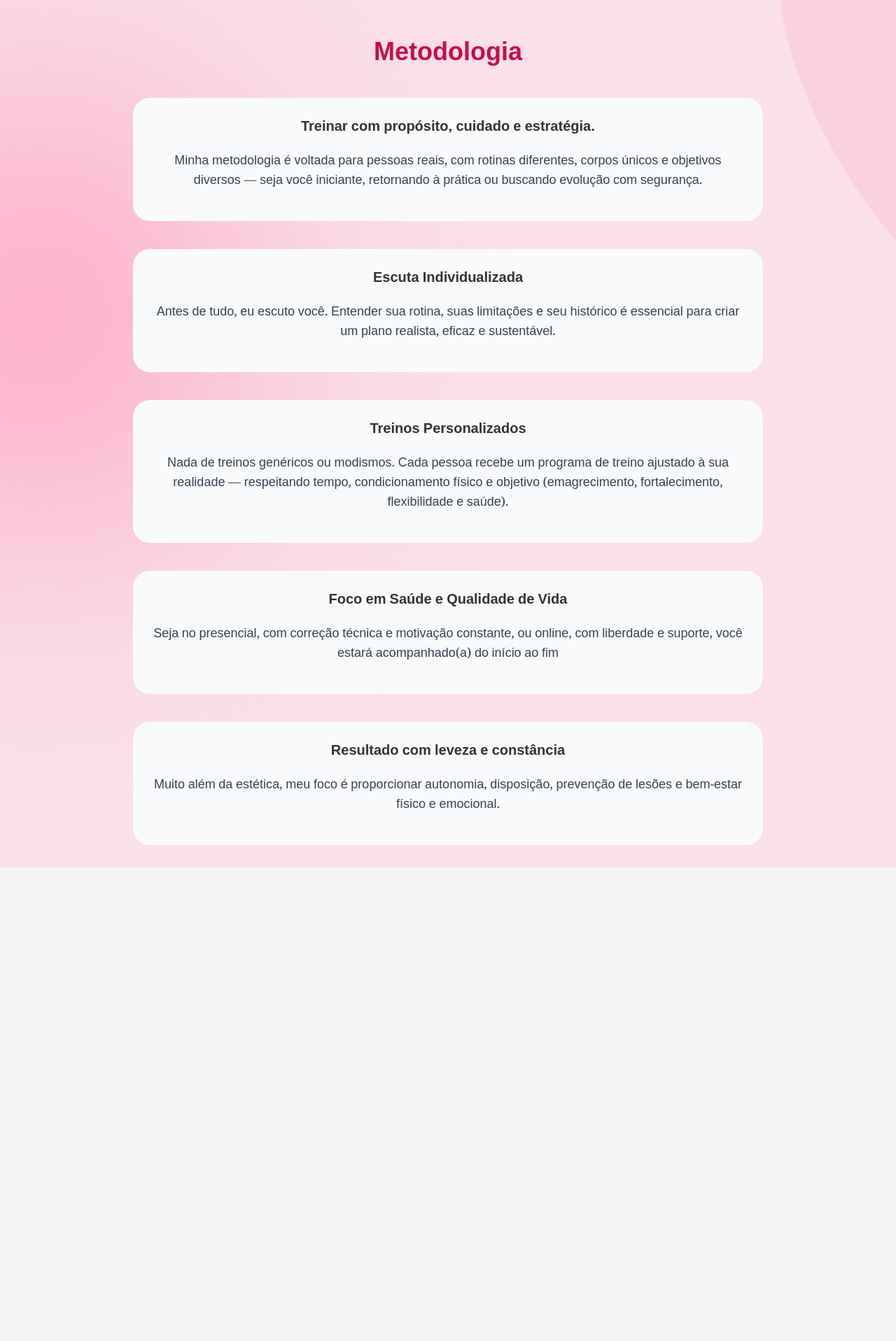
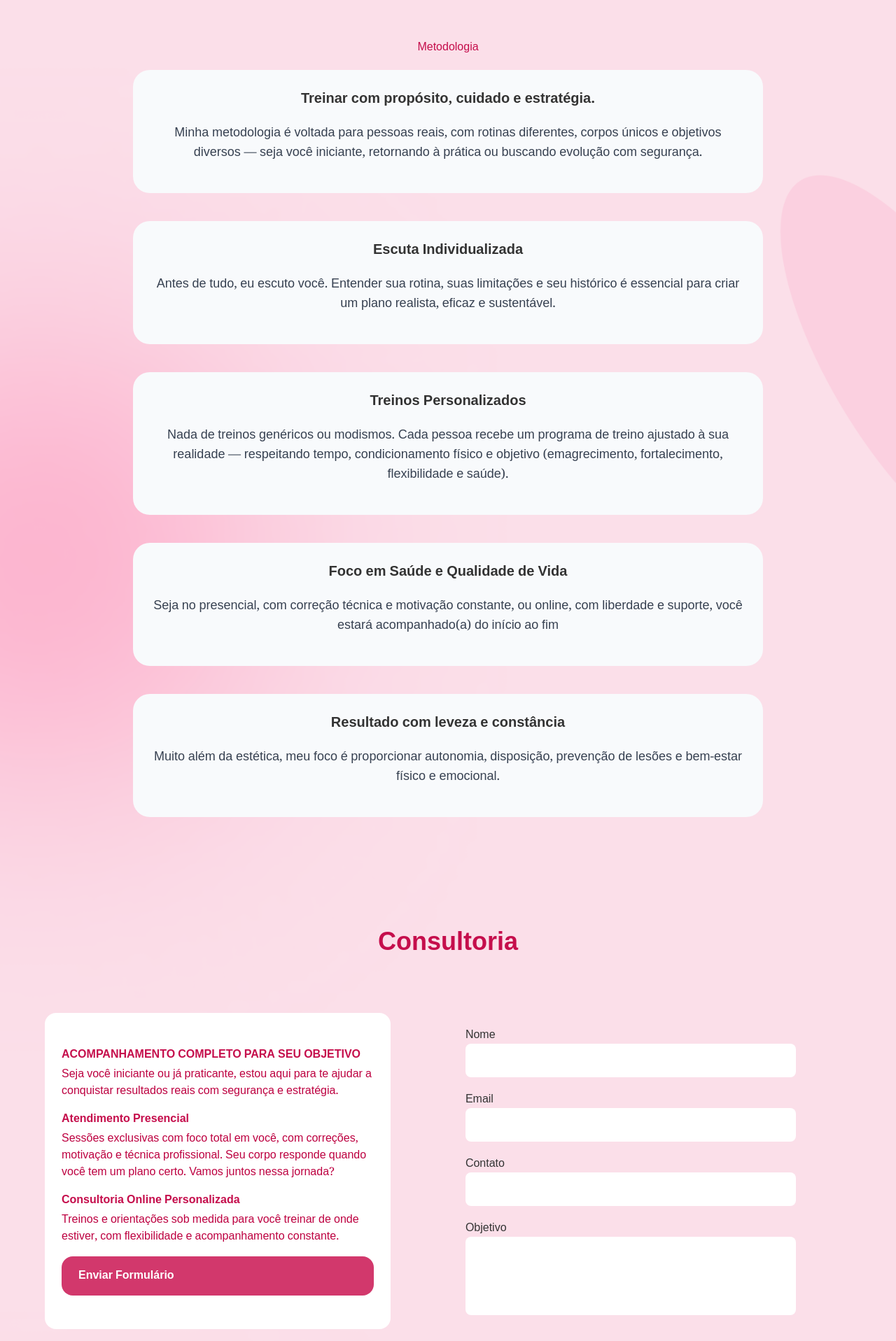
Before and after one commit to RudineiCTS/iv-landing, a Next.js app: page / in a window 1280 px wide. Shown: the part 880-2797 px from the top of the page at 70% size. Before the commit the page ends 2120 px from the top, so only its background shows below. Built offline with nearby package versions, Linux system fonts and the light colour scheme.

Commit message:
refactor

```diff
--- /dev/null
+++ b/src/app/Page/FormularioPage.tsx
@@ -0,0 +1,64 @@
+import { ButtonComponentSendForm } from "@/components/ButtonComponent";
+import { InputComponentText, InputComponentTextArea } from "@/components/InputComponentText";
+import type { RefObject } from "react";
+import type { MyFormData } from "../page";
+
+interface FormularioPage{
+  archorLinks:RefObject<any>[];
+  handleSetValue: (name: keyof MyFormData, value: string) => void
+  formData: MyFormData;
+  sendForm: ()=>void;
+}
+export function FormularioPage({archorLinks, handleSetValue, formData, sendForm}:FormularioPage){
+  return (
+    <section className="mt-40 flex justify-center items-center flex-col" ref={archorLinks[0]}>
+    <h1 className="text-4xl font-bold mb-6 text-[var(--font-rosa-title)] ">Consultoria</h1>
+      <div className="w-4/5 flex flex-row mt-14 gap-7 justify-between mx-auto">
+        <div className="w-3/4 bg-white rounded-2xl p-6 flex flex-col gap-4 md:h-auto py-12 " >
+        <div>
+          <h2 className="text-[var(--font-rosa-title)] font-bold mb-1">ACOMPANHAMENTO COMPLETO PARA SEU OBJETIVO</h2>
+          <p className="text-[var(--font-rosa-paragraph)]">Seja você iniciante ou já praticante, estou aqui para te ajudar a conquistar resultados reais com segurança e estratégia.</p>
+        </div>
+        <div>
+          <h2 className="text-[var(--font-rosa-title)] font-bold mb-1">Atendimento Presencial</h2>
+          <p  className="text-[var(--font-rosa-paragraph)]">Sessões exclusivas com foco total em você, com correções, motivação e técnica profissional.
+          Seu corpo responde quando você tem um plano certo. Vamos juntos nessa jornada? </p>
+        </div>
+        <div>
+          <h2 className="text-[var(--font-rosa-title)] font-bold mb-1">Consultoria Online Personalizada</h2>
+          <p  className="text-[var(--font-rosa-paragraph)]">Treinos e orientações sob medida para você treinar de onde estiver, com flexibilidade e acompanhamento constante.</p>
+        </div>
+        <ButtonComponentSendForm title="Enviar Formulário" handleSendForm={sendForm}/>
+      </div>
+
+      <form className="w-full justify-items-center">
+        <InputComponentText
+          title="Nome"
+          field="nome"
+          handleSetValue={handleSetValue}
+          dataForForm={formData}
+        />
+        <InputComponentText
+          title="Email"
+          field="email"
+          handleSetValue={handleSetValue}
+          dataForForm={formData}
+        />
+        <InputComponentText
+          title="Contato"
+          field="contato"
+          handleSetValue={handleSetValue}
+          dataForForm={formData}
+        />
+        <InputComponentTextArea
+          title="Objetivo"
+          field="objetivo"
+          handleSetValue={handleSetValue}
+          dataForForm={formData}
+        />
+      </form>
+
+    </div>
+    </section>
+  )
+}
--- /dev/null
+++ b/src/app/Page/HomePage.tsx
@@ -0,0 +1,50 @@
+
+import { ButtonComponent } from "@/components/ButtonComponent";
+import Image from "next/image";
+
+interface homePageProps{
+  handleClickNavigateToPage?: ()=>void
+}
+export function HomePage({handleClickNavigateToPage}:homePageProps){
+  return (
+    <div className="md:flex md:h-full mb-48">
+    <div className="w-full md:h-full md:flex-col md:flex md:w-1/2 p-6 md:p-12 text-center md:text-left">
+      <Image
+        src={"/assets/logo_1.png"}
+        width={150}
+        height={50}
+        alt="logo"
+        style={{ objectFit: "contain" }}
+        className="ml-6"
+        />
+        <div className="flex-grow md:flex md:flex-col justify-center gap-7 p-6 md:p-12  md:text-left ">
+          <h1 className="text-3xl md:text-5xl text-[var(--font-rosa-title)]  font-bold italic">
+            TREINE COM A ISA
+          </h1>
+          <p className="text-lg md:text-2xl font-semibold text-[var(--font-rosa-paragraph)] mt-4 ">
+            Transforme seus objetivos em resultados reais, com suporte
+            especializado.
+          </p>
+          <p className="text-[var(--font-rosa-paragraph)] mt-4 text-pretty text-xl">
+            Meu nome é Isabella Viana, e sou personal trainer, e estou aqui
+            para ajudar você alcançar seus objetivos
+          </p>
+          <ButtonComponent
+            handleClick={handleClickNavigateToPage}
+            className="mt-6 px-6 py-3 md:w-52 md:bg-pink-600 md:text-white font-bold rounded-full bg-white text-pink-500"
+            >
+            começar
+          </ButtonComponent>
+        </div>
+    </div>
+    <div className="w-full md:w-1/2 md:mt-16">
+      <Image
+        src={"/assets/isabela_background.svg"}
+        alt="isabela"
+        width={540}
+        height={670}
+      />
+    </div>
+</div>
+  )
+}
--- a/src/app/Page/MetodologiaPage.tsx
+++ b/src/app/Page/MetodologiaPage.tsx
@@ -3,7 +3,7 @@ import { CardText } from "@/components/cardText";
 export function MetodologiaPage() {
   return (
     <div className="flex flex-col items-center justify-center min-h-screen">
-      <h1 className="text-4xl font-bold mb-6 text-[var(--font-rosa-title)]">Metodologia</h1>
+      <h1 className=" text-[var(--font-rosa-title)]">Metodologia</h1>
       <div className="flex flex-col gap-5">
         <CardText title="Treinar com propósito, cuidado e estratégia." text="Minha metodologia é voltada para pessoas reais, com rotinas diferentes, corpos únicos e objetivos diversos — seja você iniciante, retornando à prática ou buscando evolução com segurança."/>
         <CardText title="Escuta Individualizada" text="Antes de tudo, eu escuto você. Entender sua rotina, suas limitações e seu histórico é essencial para criar um plano realista, eficaz e sustentável."/>
--- a/src/app/globals.css
+++ b/src/app/globals.css
@@ -13,6 +13,7 @@
   --font-base: open-sans;
   --font-rosa-title: #C50E4C;
   --font-rosa-paragraph: #BD0040;
+  --color-primary: #D2386C;
 }
 
 @media (prefers-color-scheme: dark) {
--- a/src/app/page.tsx
+++ b/src/app/page.tsx
@@ -1,78 +1,66 @@
 "use client";
 import { BackgroundPage } from "@/components/backgroundPage";
-import { Menu, X } from "lucide-react";
-
 import "./globals.css";
 
-import Image from "next/image";
-import { useRouter } from "next/navigation";
-import { useState } from "react";
+
+export type MyFormData = {
+  nome: string;
+  email: string;
+  objetivo: string;
+  contato:string;
+};
+
+
 import { MetodologiaPage } from "./Page/MetodologiaPage";
+import { FormularioPage } from "./Page/FormularioPage";
+import { HomePage } from "./Page/HomePage";
+import { useRef, useState } from "react";
 export default function Home() {
-  const useNavigate = useRouter();
-  const [isOpen, setIsOpen] = useState(false);
+  const [formData, setFormData] = useState<MyFormData>({
+    nome: '',
+    email: '',
+    objetivo: '',
+    contato:''
+  });
+  function handleSetValue(name: keyof MyFormData, value: string) {
+    setFormData(prev => ({
+      ...prev,
+      [name]: value,
+    }));
+  }
 
-  function handleSwitchPage() {
-    useNavigate.push("/contact");
+  const sectionRef = useRef<HTMLDivElement| null>(null);
+
+  const scrollToSection = () =>{
+    sectionRef.current?.scrollIntoView({behavior:'smooth'})
   }
-  function handleSwitchPageInHeader(e: string) {
-    switch (e) {
-      case "home":
-        useNavigate.push("/");
-        break;
-      case "consultancy":
-        useNavigate.push("/contact");
-        break;
-      case "about":
-        useNavigate.push("/about");
-        break;
-        default:
-        }
-      }
+
+  const sendFormToContactWA = ()=>{
+    const phoneNumber = process.env.VITE_PHONE_NUMBER;
+    const message = encodeURIComponent(
+      `Olá, meu nome é ${formData.nome}\n` +
+      `Meu objetivo é:\n${formData.objetivo}\n\n` +
+      `Meus contatos são:\n${formData.contato}\n${formData.email}`
+    );
+
+      const url = `https://wa.me/${phoneNumber}?text=${message}`;
+      console.log(`https://wa.me/${phoneNumber}?text=${message}`);
+
+      window.open(url, '_blank');
+  }
       return (
       <>
         <BackgroundPage className="">
-          <div className="md:flex md:w-[1440px] md:h-full mb-48">
-              <div className="w-full md:h-full md:flex-col md:flex md:w-1/2 p-6 md:p-12 text-center md:text-left">
-                <Image
-                  src={"/assets/logo_1.png"}
-                  width={150}
-                  height={50}
-                  alt="logo"
-                  style={{ objectFit: "contain" }}
-                  className="ml-6"
-                  />
-                  <div className="flex-grow md:flex md:flex-col justify-center gap-7 p-6 md:p-12  md:text-left ">
-                    <h1 className="text-3xl md:text-5xl text-[var(--font-rosa-title)]  font-bold italic">
-                      TREINE COM A ISA
-                    </h1>
-                    <p className="text-lg md:text-2xl font-semibold text-[var(--font-rosa-paragraph)] mt-4 ">
-                      Transforme seus objetivos em resultados reais, com suporte
-                      especializado.
-                    </p>
-                    <p className="text-[var(--font-rosa-paragraph)] mt-4 text-pretty text-xl">
-                      Meu nome é Isabella Viana, e sou personal trainer, e estou aqui
-                      para ajudar você alcançar seus objetivos
-                    </p>
-                    <button
-                      onClick={handleSwitchPage}
-                      className="mt-6 px-6 py-3 md:w-52 md:bg-pink-600 md:text-white font-bold rounded-full bg-white text-pink-500"
-                      >
-                      começar ➤
-                    </button>
-                  </div>
-              </div>
-              <div className="w-full md:w-1/2 md:mt-16">
-                <Image
-                  src={"/assets/isabela_background.svg"}
-                  alt="isabela"
-                  width={540}
-                  height={670}
-                />
-              </div>
+          <div className="md:w-[1440px] flex flex-col justify-center items-center">
+          <HomePage handleClickNavigateToPage={scrollToSection}/>
+          <MetodologiaPage />
+          <FormularioPage
+            archorLinks={[sectionRef]}
+            handleSetValue={handleSetValue}
+            formData={formData}
+            sendForm={sendFormToContactWA}
+          />
           </div>
-
-          <MetodologiaPage/>
         </BackgroundPage>
       </>
   );
--- a/src/components/ButtonComponent/index.tsx
+++ b/src/components/ButtonComponent/index.tsx
@@ -1,16 +1,32 @@
 import { ReactNode } from "react"
 import { IconType } from "react-icons"
+import { twMerge } from "tailwind-merge";
 
 interface ButtonComponentProps{
     children: ReactNode
-    icon: ReactNode
-    handleClick:()=>void
+    icon?: ReactNode
+    className?:string;
+    handleClick?:()=>void
+    handleSendForm?:()=> void
 }
-export function ButtonComponent({children, icon, handleClick}:ButtonComponentProps){
+interface ButtonComponentSendFormProps{
+    title:string;
+    handleSendForm?:()=> void
+}
+export function ButtonComponent({children, icon, handleClick, className}:ButtonComponentProps){
     return (
-        <div onClick={handleClick} className="w-48 bg-rosaEscuro h-10 rounded-full text-white flex justify-evenly items-center cursor-pointer">
+        <div onClick={handleClick}className={twMerge("w-48 bg-rosaEscuro h-10 rounded-full text-white flex justify-evenly items-center cursor-pointer", className)}>
             {children}
             {icon}
         </div>
     )
 }
+
+export function ButtonComponentSendForm({title, handleSendForm}:ButtonComponentSendFormProps){
+    return (
+
+        <div className={twMerge("bg-[var(--color-primary)] p-4 rounded-2xl cursor-pointer")} onClick={handleSendForm}>
+            <strong className="text-white px-2">{title}</strong>
+        </div>
+    )
+}
--- /dev/null
+++ b/src/components/InputComponentText/index.tsx
@@ -0,0 +1,35 @@
+import type { MyFormData } from "@/app/page";
+
+interface InputComponentText {
+  title: string;
+  handleSetValue:  (name: keyof MyFormData, value: string) => void;
+  field:keyof MyFormData;
+  dataForForm?:MyFormData;
+}
+export function InputComponentText({title,handleSetValue, field, dataForForm}:InputComponentText){
+  return (
+    <div className="flex flex-col w-3/4">
+        <label htmlFor={title} className="mt-5">{title}</label>
+        <input
+          type="text"
+          name={title}
+          className="rounded-lg h-9 p-6"
+          value={dataForForm?.[field]}
+          onChange={e=> handleSetValue(field, e.target.value)}/>
+    </div>
+  )
+}
+
+export function InputComponentTextArea({title, handleSetValue, field, dataForForm}:InputComponentText){
+  return (
+    <div className="flex flex-col w-3/4">
+        <label htmlFor={title} className="mt-5">{title}</label>
+        <textarea
+          name={title}
+          className=" p-3 rounded-lg h-28 resize-none"
+          onChange={e=> handleSetValue(field, e.target.value)}
+          value={dataForForm?.[field]}
+          />
+    </div>
+  )
+}
```
Also changed, not shown: 1 other file (tests, documents, lock files or other folders).
